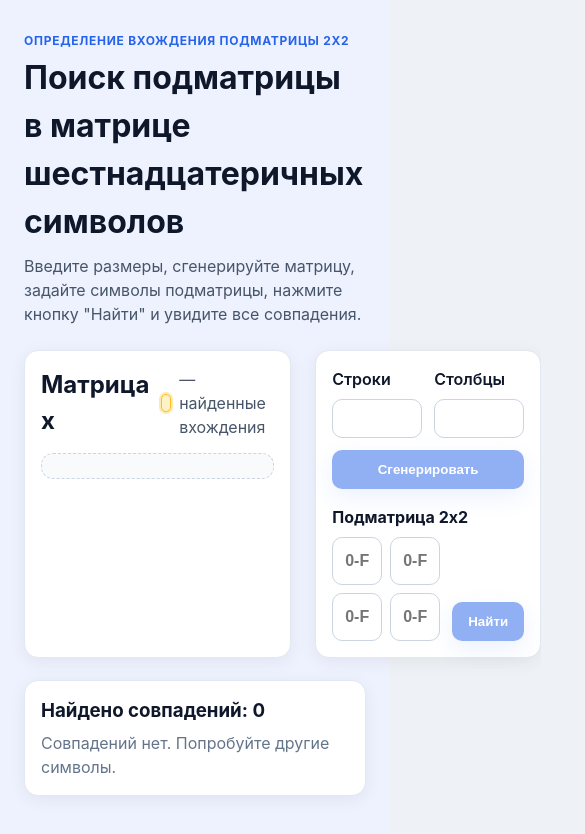
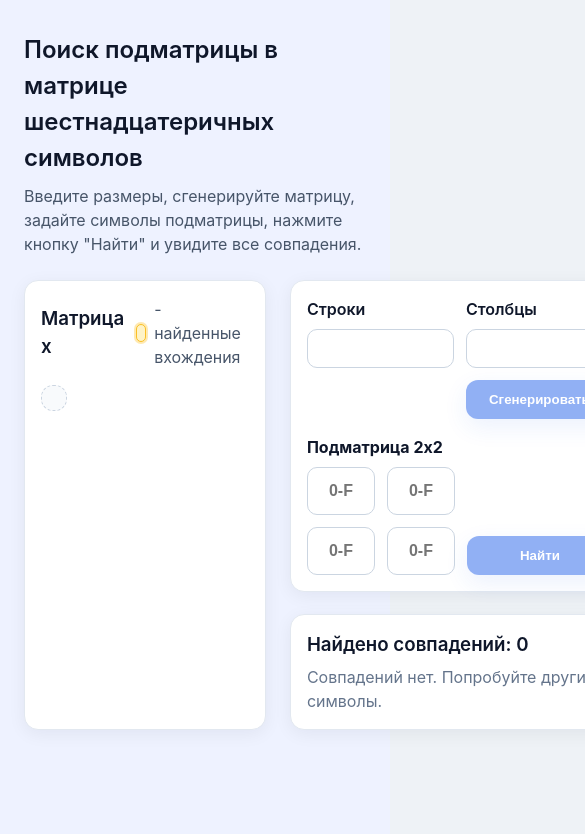
Before and after one commit to anp84/matrix_proj, a React (Vite) app in the folder matrix_app/: page / in a window 390 px wide. Shown: the top 834 px of the page, 585 px wide, since content can reach past the window. Built offline with nearby package versions, Linux system fonts and the light colour scheme.

Commit message:
Правка ошибки при перестроении матрицы, убрана метка для цикла

```diff
--- a/matrix_app/package.json
+++ b/matrix_app/package.json
@@ -22,6 +22,7 @@
     "eslint-plugin-react-hooks": "^7.0.1",
     "eslint-plugin-react-refresh": "^0.4.24",
     "globals": "^16.5.0",
+    "sass-embedded": "^1.97.2",
     "vite": "^7.2.4"
   }
 }
--- a/matrix_app/src/App.jsx
+++ b/matrix_app/src/App.jsx
@@ -1,12 +1,23 @@
-import { useMemo, useState } from 'react'
-import './App.css'
+import { useMemo, useState, useRef } from 'react'
+import './App.scss'
 import { MatrixSearcher } from './MatrixSearcher'
 
-const HEX_CHARS = '0123456789ABCDEF'
+// Допустимые шестнадцатеричные символы
+const HEX_CHARS = '0123456789ABCDEF';
 
+/**
+ * Генерирует случайный шестнадцатеричный символ
+ * @returns {string} Случайный символ из диапазона 0-F
+ */
 const generateHexChar = () =>
   HEX_CHARS[Math.floor(Math.random() * HEX_CHARS.length)]
 
+/**
+ * Генерирует матрицу случайных шестнадцатеричных символов
+ * @param {number} rows - Количество строк
+ * @param {number} cols - Количество столбцов
+ * @returns {string[][]} Двумерный массив шестнадцатеричных символов
+ */
 const generateMatrix = (rows, cols) =>
   Array.from({ length: rows }, () =>
     Array.from({ length: cols }, () => generateHexChar()),
@@ -14,115 +25,142 @@ const generateMatrix = (rows, cols) =>
 
 function App() {
   // Размеры матрицы (строки и столбцы) — изначально пустые поля
-  const [rows, setRows] = useState('')
-  const [cols, setCols] = useState('')
+  const rowsValueRef = useRef('');
+  const colsValueRef = useRef('');
 
   // Матрица по умолчанию не сгенерирована
-  const [matrix, setMatrix] = useState([])
+  const [disabled, setDisabled] = useState(true);
+
+  // Матрица по умолчанию не сгенерирована
+  const [matrix, setMatrix] = useState([]);
+
+  // Сохраняем размеры сгенерированной матрицы для отображения
+  const [matrixRows, setMatrixRows] = useState(0);
+  const [matrixCols, setMatrixCols] = useState(0);
 
   // Подматрица 2x2 — изначально пустые поля
-  const [pattern, setPattern] = useState(['', '', '', ''])
+  const [pattern, setPattern] = useState(['', '', '', '']);
 
   // Совпадения — изначально отсутствуют
-  const [matches, setMatches] = useState([])
+  const [matches, setMatches] = useState([]);
 
   const highlightedCells = useMemo(() => {
-    const set = new Set()
+    const set = new Set();
     matches.forEach(({ topLeft, topRight, bottomLeft, bottomRight }) => {
-      ;[topLeft, topRight, bottomLeft, bottomRight].forEach(({ x, y }) =>
+      [topLeft, topRight, bottomLeft, bottomRight].forEach(({ x, y }) =>
         set.add(`${y - 1}-${x - 1}`),
       )
     })
-    return set
+    return set;
   }, [matches])
 
+  /**
+   * Обработчик генерации матрицы
+   * Создает новую матрицу случайных шестнадцатеричных символов заданного размера
+   */
   const handleGenerate = () => {
-    const parsedRows = parseInt(rows, 10)
-    const parsedCols = parseInt(cols, 10)
+    const parsedRows = rowsValueRef.current;
+    const parsedCols = colsValueRef.current;
+
+    const safeRows = ( Math.min(30, +parsedRows) < 30 && Math.max(1, +parsedRows) > 1 ) ? +parsedRows : -1;
+    const safeCols = ( Math.min(30, +parsedCols) < 30 && Math.max(1, +parsedCols) > 1 ) ? +parsedCols : -1;
 
     // размеры матрицы должны быть не меньше 2x2 (размер подматрицы)
-    if (parsedRows < 2 || parsedCols < 2) {
-      window.alert('Размер матрицы должен быть не меньше 2x2.')
-      return
+    if (safeRows < 0 || safeCols < 0) {
+      window.alert('Размер матрицы должен быть не меньше 2x2 и больше 30x30');
+      return;
     }
 
-    const safeRows = Math.max(2, Math.min(30, parsedRows))
-    const safeCols = Math.max(2, Math.min(30, parsedCols))
-
-    setMatrix(generateMatrix(safeRows, safeCols))
-    setMatches([])
+    // Генерируем новую матрицу и очищаем предыдущие совпадения
+    setMatrix(generateMatrix(safeRows, safeCols));
+    // Сохраняем размеры матрицы для отображения (не зависят от полей ввода)
+    setMatrixRows(safeRows);
+    setMatrixCols(safeCols);
+    setMatches([]);
   }
 
-  const handleSizeChange = (setter) => (event) => {
-    const { value } = event.target
-    // Разрешаем пустое значение, чтобы поле можно было очистить
-    if (value === '') {
-      setter('')
-      return
-    }
+  /**
+   * Обработчик изменения значений в полях ввода размеров матрицы
+   * @param {Event} event - Событие изменения поля ввода
+   * @param {string} inputType - Тип поля: 'rows' (строки) или 'cols' (столбцы)
+   */
+  const handleInputsChange = (event, inputType) => {
+    const { value } = event.target;
+    inputType === 'cols' ? colsValueRef.current = value : rowsValueRef.current = value;
 
-    const numeric = parseInt(value, 10)
-    if (Number.isNaN(numeric) || numeric <= 0) {
-      // Игнорируем некорректный ввод (не положительное целое)
-      return
-    }
+    isGenerateEnabled();
+  };
 
-    const clamped = Math.max(1, Math.min(30, numeric))
-    setter(String(clamped))
-  }
-
+  /**
+   * Обработчик изменения значения в поле подматрицы
+   * Разрешает ввод только шестнадцатеричных символов (0-9, A-F)
+   * @param {number} index - Индекс поля в массиве подматрицы (0-3)
+   * @returns {Function} Функция-обработчик события изменения
+   */
   const handlePatternChange = (index) => (event) => {
-    const value = event.target.value.toUpperCase().slice(0, 1)
+    const value = event.target.value.toUpperCase().slice(0, 1);
     if (value === '' || HEX_CHARS.includes(value)) {
       setPattern((prev) => {
         const next = [...prev]
-        next[index] = value
-        return next
+        next[index] = value;
+        return next;
       })
     }
   }
 
+  /**
+   * Обработчик поиска подматрицы в основной матрице
+   * Ищет все вхождения подматрицы 2x2 и сохраняет их координаты
+   */
   const handleFind = () => {
     //матрица должна быть сгенерирована
     if (!matrix.length || !matrix[0]?.length) {
-      window.alert('Сначала сгенерируйте матрицу.')
-      return
+      window.alert('Сначала сгенерируйте матрицу.');
+      return;
     }
 
-    setMatches(MatrixSearcher.findSubMatrices2x2(matrix, pattern))
+    // Ищем все совпадения подматрицы 2x2 в основной матрице
+    setMatches(MatrixSearcher.findSubMatrices2x2(matrix, pattern));
   }
 
-  const isGenerateEnabled = useMemo(() => {
-    const parsedRows = parseInt(rows, 10)
-    const parsedCols = parseInt(cols, 10)
-    return (
-      Number.isInteger(parsedRows) &&
-      Number.isInteger(parsedCols) &&
-      parsedRows > 0 &&
-      parsedCols > 0
-    )
-  }, [rows, cols])
+  /**
+   * Проверяет, должна ли быть активна кнопка "Сгенерировать"
+   */
+  const isGenerateEnabled = () => {
+    const parsedRows = rowsValueRef.current;
+    const parsedCols = colsValueRef.current;
+    // Кнопка активна, если оба поля имеют значение (не пустые) и >= 2
+    const isEnabled = parsedRows.length && parsedCols.length && +parsedRows >= 2 && +parsedCols >= 2;
+    // Обновляем состояние только если оно изменилось, чтобы минимизировать перерисовки
+    setDisabled((prevDisabled) => {
+      const newDisabled = !isEnabled;
+      // Если состояние не изменилось, возвращаем предыдущее значение (не вызываем перерисовку)
+      return prevDisabled === newDisabled ? prevDisabled : newDisabled;
+    });
+  }
 
-  const isFindEnabled = useMemo(
-    () =>
+  /**
+   * Проверяет, должна ли быть активна кнопка "Найти"
+   */
+  const isFindEnabled = useMemo(() =>
       // Матрица должна быть сгенерирована
       matrix.length > 0 &&
       matrix[0]?.length > 0 &&
       // Все поля подматрицы должны быть заполнены шестнадцатеричными значениями
       pattern.every(
         (cell) => cell.length === 1 && HEX_CHARS.includes(cell.toUpperCase()),
-      ),
-    [matrix, pattern],
+      ), [matrix, pattern]
   )
 
   const renderMatrix = () => (
     <div
       className="matrix-grid"
-      style={{ gridTemplateColumns: `repeat(${cols}, 36px)` }}
+      // Используем сохраненные размеры матрицы, а не значения из полей ввода
+      style={{ gridTemplateColumns: `repeat(${matrixCols || 1}, 32px)` }}
     >
       {matrix.map((row, rowIndex) =>
         row.map((value, colIndex) => {
-          const isHighlighted = highlightedCells.has(`${rowIndex}-${colIndex}`)
+          const isHighlighted = highlightedCells.has(`${rowIndex}-${colIndex}`);
           return (
             <div
               key={`${rowIndex}-${colIndex}`}
@@ -140,8 +178,7 @@ function App() {
     <div className="page">
       <header className="header">
         <div>
-          <p className="eyebrow">Определение вхождения подматрицы 2x2</p>
-          <h1>Поиск подматрицы в матрице шестнадцатеричных символов</h1>
+          <h2>Поиск подматрицы в матрице шестнадцатеричных символов</h2>
           <p className="lede">
             Введите размеры, сгенерируйте матрицу, задайте символы подматрицы, нажмите кнопку "Найти" и
             увидите все совпадения.
@@ -151,14 +188,16 @@ function App() {
       <div className="main-box">
       <section className="matrix-section">
         <div className="matrix-header">
-          <h2>Матрица {rows} x {cols}</h2>
+          {/* Отображаем размеры из полей ввода, но матрица использует сохраненные размеры */}
+          <h3>Матрица {rowsValueRef.current || matrixRows || ''} x {colsValueRef.current || matrixCols || ''}</h3>
             <div className="legend">
               <span className="legend-color highlight" />
-              <span>— найденные вхождения</span>
+              <span>- найденные вхождения</span>
             </div>
         </div>
         <div className="matrix-frame">{renderMatrix()}</div>
       </section>
+      <div>
       <section className="controls">
         <div className="sizes">
           <div className="control-group">
@@ -168,8 +207,7 @@ function App() {
               type="number"
               min={2}
               max={30}
-              value={rows}
-              onChange={handleSizeChange(setRows)}
+              onChange={(e) => handleInputsChange(e, 'rows')}
             />
           </div>
           <div className="control-group">
@@ -179,14 +217,14 @@ function App() {
               type="number"
               min={2}
               max={30}
-              value={cols}
-              onChange={handleSizeChange(setCols)}
+              onChange={(e) => handleInputsChange(e, 'cols')}
             />
           </div>
+          <div></div>
           <button
-            className="primary full"
+            className="primary"
             onClick={handleGenerate}
-            disabled={!isGenerateEnabled}
+            disabled={disabled}
           >
             Сгенерировать
           </button>
@@ -195,17 +233,42 @@ function App() {
           <span className="pattern-title">Подматрица 2x2</span>
           <div className="pattern-inner">
             <div className="pattern-grid">
-              {[0, 1, 2, 3].map((index) => (
               <input
-                  key={index}
+                key={0}
                 className="pattern-input"
                 type="text"
                 maxLength={1}
-                  value={pattern[index]}
-                  onChange={handlePatternChange(index)}
+                value={pattern[0]}
+                onChange={handlePatternChange(0)}
                  placeholder="0-F"
               />
-              ))}
+              <input
+                key={1}
+                className="pattern-input"
+                type="text"
+                maxLength={1}
+                value={pattern[1]}
+                onChange={handlePatternChange(1)}
+                placeholder="0-F"
+              />
+              <input
+                key={2}
+                className="pattern-input"
+                type="text"
+                maxLength={1}
+                value={pattern[2]}
+                onChange={handlePatternChange(2)}
+                placeholder="0-F"
+              />
+              <input
+                key={3}
+                className="pattern-input"
+                type="text"
+                maxLength={1}
+                value={pattern[3]}
+                onChange={handlePatternChange(3)}
+                placeholder="0-F"
+              />
             </div>
             <button
               type="button"
@@ -218,9 +281,6 @@ function App() {
           </div>
         </div>
       </section>
-
-      </div>
-
       <section className="results">
         <h3>Найдено совпадений: {matches.length}</h3>
         {matches.length === 0 ? (
@@ -230,18 +290,24 @@ function App() {
             {matches.map((match, index) => (
               <li key={`${match.topLeft.x}-${match.topLeft.y}-${index}`}>
                 <span className="badge">#{index + 1}</span>
+                <div className="matches-list__row">
                   <span>
-                  TL({match.topLeft.x}, {match.topLeft.y}) • TR(
-                  {match.topRight.x}, {match.topRight.y}) • BL(
-                  {match.bottomLeft.x}, {match.bottomLeft.y}) • BR(
+                    TL({match.topLeft.x}, {match.topLeft.y}), TR(
+                    {match.topRight.x}, {match.topRight.y}),
+                  </span>
+                  <span>
+                    BL({match.bottomLeft.x}, {match.bottomLeft.y}), BR(
                     {match.bottomRight.x}, {match.bottomRight.y})
                   </span>
+                </div>
               </li>
             ))}
           </ul>
         )}
       </section>
       </div>
+    </div>
+  </div>
   )
 }
 
--- /dev/null
+++ b/matrix_app/src/App.scss
@@ -0,0 +1,256 @@
+$primary: #2563eb;
+$bg: #0f172a;
+$base-white: #fff;
+
+.page {
+  max-width: 1200px;
+  margin: 0 auto;
+  padding: 32px 24px 56px;
+  color: $bg;
+}
+
+.header {
+  display: flex;
+  align-items: flex-start;
+  justify-content: space-between;
+  gap: 16px;
+  margin-bottom: 24px;
+}
+
+.lede {
+  margin: 8px 0 0;
+  color: #475569;
+  max-width: 720px;
+}
+
+.primary {
+  background: $primary;
+  color: $base-white;
+  border: none;
+  border-radius: 12px;
+  padding: 12px 16px;
+  font-weight: 700;
+  cursor: pointer;
+  transition: transform 120ms ease, box-shadow 120ms ease;
+  box-shadow: 0 8px 24px rgba(37, 99, 235, 0.18);
+}
+
+.primary:hover {
+  box-shadow: 0 10px 28px rgba(37, 99, 235, 0.22);
+}
+
+button:disabled,
+.primary:disabled {
+  opacity: 0.5;
+}
+
+.controls {
+  display: flex;
+  flex-direction: column;
+  gap: 16px;
+  align-items: start;
+  background: $base-white;
+  padding: 16px;
+  border: 1px solid #e2e8f0;
+  border-radius: 14px;
+  box-shadow: 0 4px 18px rgba(15, 23, 42, 0.06);
+}
+
+.sizes {
+  display: grid;
+  grid-template-columns: 1fr 1fr;
+  gap: 12px;
+  align-items: start;
+  width: 100%
+}
+
+.control-group {
+  display: flex;
+  flex-direction: column;
+  gap: 8px;
+}
+
+.control-group label {
+  font-weight: 600;
+  color: #0f172a;
+}
+
+.control-group input[type='number'] {
+  border: 1px solid #cbd5e1;
+  border-radius: 10px;
+  padding: 10px 12px;
+  font-size: 15px;
+}
+
+.pattern {
+  display: flex;
+  flex-direction: column;
+  gap: 8px;
+  width: 100%
+}
+
+.pattern-title {
+  font-weight: 700;
+  color: #0f172a;
+}
+
+.pattern-inner {
+  display: grid;
+  grid-template-columns: 1fr 1fr;
+  gap: 12px;
+  align-items: end;
+  width: 100%
+}
+
+.pattern-grid {
+  display: grid;
+  grid-template-columns: repeat(2, 68px);
+  grid-template-rows: repeat(2, 48px);
+  gap: 12px;
+}
+
+.pattern-input {
+  text-transform: uppercase;
+  border: 1px solid #cbd5e1;
+  border-radius: 10px;
+  padding: 10px;
+  font-size: 16px;
+  text-align: center;
+  font-weight: 700;
+}
+
+.matrix-section {
+  background: $base-white;
+  border: 1px solid #e2e8f0;
+  border-radius: 14px;
+  padding: 16px;
+  box-shadow: 0 4px 18px rgba(15, 23, 42, 0.06);
+}
+
+.matrix-header {
+  display: flex;
+  justify-content: space-between;
+  align-items: center;
+  gap: 12px;
+}
+
+.legend {
+  display: flex;
+  align-items: center;
+  gap: 8px;
+  color: #475569;
+}
+
+.legend-color {
+  display: inline-block;
+  width: 18px;
+  height: 18px;
+  border-radius: 6px;
+  border: 1px solid #e2e8f0;
+}
+
+.legend-color.highlight {
+  background: #fef3c7;
+  border-color: #fbbf24;
+  box-shadow: 0 0 0 2px rgba(251, 191, 36, 0.35);
+}
+
+.matrix-frame {
+  margin-top: 16px;
+  padding: 12px;
+  border: 1px dashed #cbd5e1;
+  border-radius: 12px;
+  background: #f8fafc;
+  overflow: auto;
+  max-width: 750px;
+}
+
+.matrix-grid {
+  display: grid;
+  gap: 4px;
+  justify-content: start;
+}
+
+.cell {
+  width: 30px;
+  height: 30px;
+  display: inline-flex;
+  align-items: center;
+  justify-content: center;
+  border-radius: 8px;
+  background: $base-white;
+  border: 1px solid #e2e8f0;
+  font-weight: 600;
+  color: #0f172a;
+}
+
+.cell.highlight {
+  background: #fef3c7;
+  border-color: #fbbf24;
+  box-shadow: 0 0 0 2px rgba(251, 191, 36, 0.35);
+}
+
+.results {
+  margin-top: 22px;
+  padding: 16px;
+  background: $base-white;
+  border: 1px solid #e2e8f0;
+  border-radius: 14px;
+  box-shadow: 0 4px 18px rgba(15, 23, 42, 0.06);
+  width: 100%
+}
+
+.matches-list {
+  list-style: none;
+  padding: 0;
+  margin: 8px 0 0;
+  display: flex;
+  flex-direction: column;
+  gap: 8px;
+  &__row {
+    display: flex;
+    flex-direction: column;
+    width: 100%;
+  }
+}
+
+.matches-list li {
+  display: flex;
+  align-items: center;
+  gap: 16px;
+  padding: 12px 16px;
+  border: 1px solid #e2e8f0;
+  border-radius: 8px;
+  background: #f8fafc;
+}
+
+.badge {
+  display: inline-flex;
+  align-items: center;
+  justify-content: center;
+  width: 32px;
+  height: 32px;
+  border-radius: 8px;
+  background: #e0f2fe;
+  color: #0369a1;
+  font-weight: 700;
+}
+
+
+.muted {
+  color: #64748b;
+  margin: 6px 0 0;
+}
+
+.main-box {
+    display: grid;
+    grid-template-columns: 1fr 340px;
+    gap: 24px;
+    width: 100%;
+}
+
+@media screen and (max-width: 1200px) {
+  .matrix-frame {
+    max-width: calc(100vw - 340px - 100px);
+  }
+}
--- a/matrix_app/src/MatrixSearcher.js
+++ b/matrix_app/src/MatrixSearcher.js
@@ -2,13 +2,12 @@ const HEX_CHARS = '0123456789ABCDEF'
 
 export class MatrixSearcher {
   /**
-   * Поиск всех вхождений подматрицы MxN (по умолчанию 2x2)
-   * в матрице шестнадцатеричных символов.
+   * Поиск всех вхождений подматрицы 2x2 в матрице шестнадцатеричных символов.
    *
    * @param {string[][]} matrix - основная матрица
-   * @param {string[]} pattern - подматрица в виде плоского массива длиной M * N
-   * @param {number} patternRows - количество строк подматрицы (M)
-   * @param {number} patternCols - количество столбцов подматрицы (N)
+   * @param {string[]} pattern - подматрица в виде плоского массива
+   * @param {number} patternRows - количество строк подматрицы (2)
+   * @param {number} patternCols - количество столбцов подматрицы (2)
    * @returns {Array} массив совпадений с координатами вершин
    */
   static findSubMatrices(matrix, pattern, patternRows = 2, patternCols = 2) {
@@ -30,18 +29,6 @@ export class MatrixSearcher {
       return []
     }
 
-    // Каждый элемент — ровно один шестнадцатеричный символ
-    if (
-      pattern.some(
-        (cell) =>
-          typeof cell !== 'string' ||
-          cell.length !== 1 ||
-          !HEX_CHARS.includes(cell.toUpperCase()),
-      )
-    ) {
-      return []
-    }
-
     const rows = matrix.length
     const cols = matrix[0].length
 
@@ -57,18 +44,7 @@ export class MatrixSearcher {
 
     for (let row = 0; row <= maxRowStart; row += 1) {
       for (let col = 0; col <= maxColStart; col += 1) {
-        let isMatch = true
-
-        // Проверяем все элементы подматрицы
-        outer: for (let pr = 0; pr < patternRows; pr += 1) {
-          for (let pc = 0; pc < patternCols; pc += 1) {
-            const patternIndex = pr * patternCols + pc
-            if (matrix[row + pr][col + pc] !== pattern[patternIndex]) {
-              isMatch = false
-              break outer
-            }
-          }
-        }
+        let isMatch = MatrixSearcher.#getMatches(matrix, pattern, row, col, patternRows, patternCols);
 
         if (isMatch) {
           matches.push({
@@ -85,8 +61,30 @@ export class MatrixSearcher {
   }
 
   /**
-   * Обёртка для поиска строго подматрицы 2x2 (для совместимости с текущим UI).
-   *
+   * Проверка на совпадение всех элементов подматрицы с основной матрицей
+   * @param {string[][]} matrix - основная матрица
+   * @param {string[]} pattern - подматрица в виде плоского массива
+   * @param {number} row - начальная строка в матрице
+   * @param {number} col - начальный столбец в матрице
+   * @param {number} patternRows - строки подматрицы
+   * @param {number} patternCols - колонки подматрицы
+   * @returns {boolean} true если совпадение найдено
+   */
+  static #getMatches(matrix, pattern, row, col, patternRows, patternCols){
+    // Проверяем все элементы подматрицы
+    for (let pr = 0; pr < patternRows; pr += 1) {
+      for (let pc = 0; pc < patternCols; pc += 1) {
+        const patternIndex = pr * patternCols + pc
+        if (matrix[row + pr][col + pc] !== pattern[patternIndex]) {
+          return false;
+        }
+      }
+    }
+
+    return true;
+  }
+
+  /**
    * @param {string[][]} matrix - основная матрица
    * @param {string[]} pattern - подматрица 2x2 в виде массива из 4 символов [p00, p01, p10, p11]
    * @returns {Array} массив совпадений с координатами вершин
--- a/matrix_app/src/index.css
+++ b/matrix_app/src/index.css
@@ -1,5 +1,5 @@
 :root {
-  font-family: 'Inter', system-ui, BlinkMacSystemFont, 'Segoe UI', sans-serif;
+  font-family: 'Inter','Segoe UI', sans-serif;
   line-height: 1.5;
   font-weight: 400;
   color: #0f172a;
@@ -23,7 +23,7 @@ h1,
 h2,
 h3 {
   margin: 0;
-  font-weight: 700;
+  font-weight: 600;
 }
 
 p {
```
Lines whose indentation alone changed are shown as unchanged.
